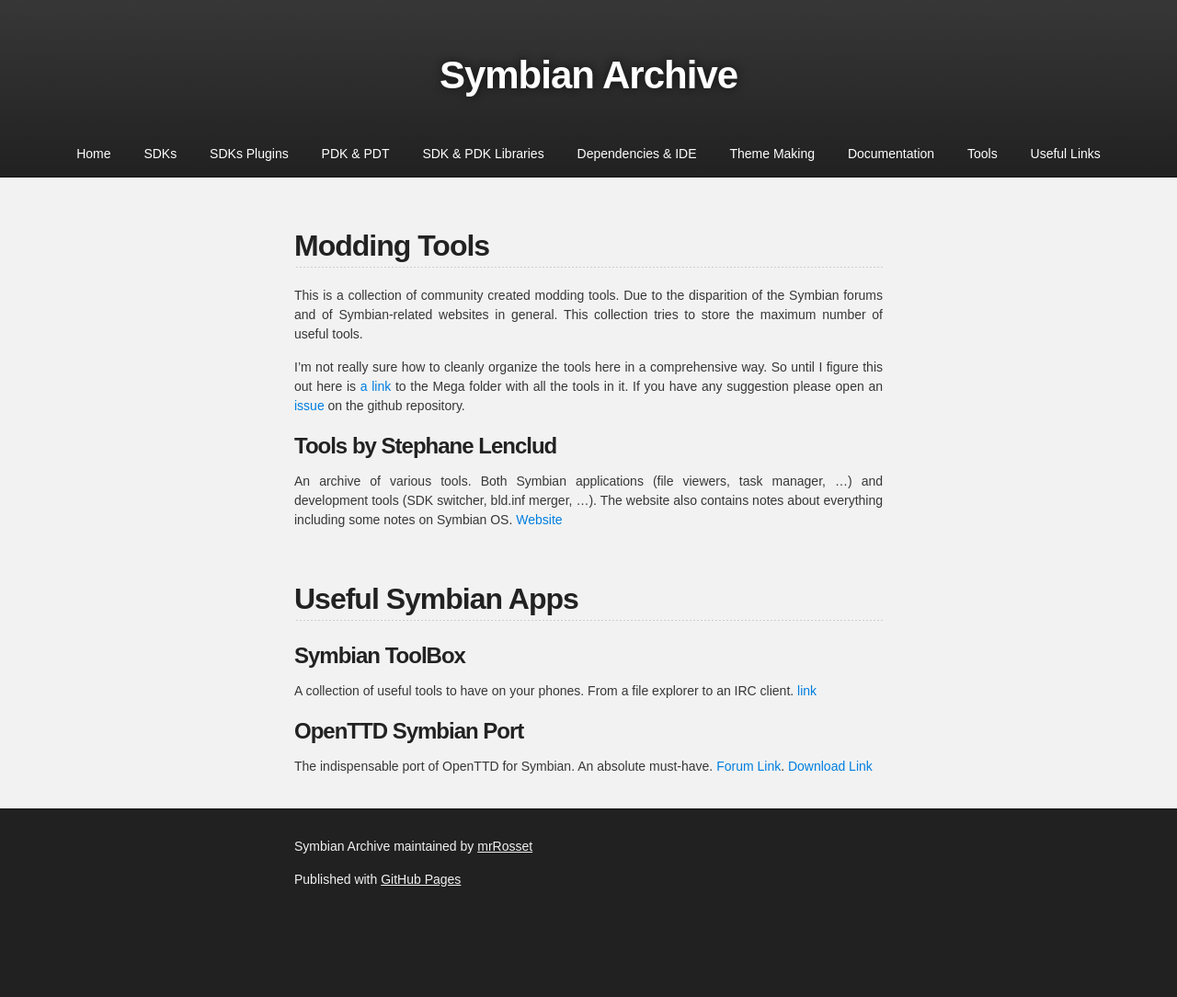
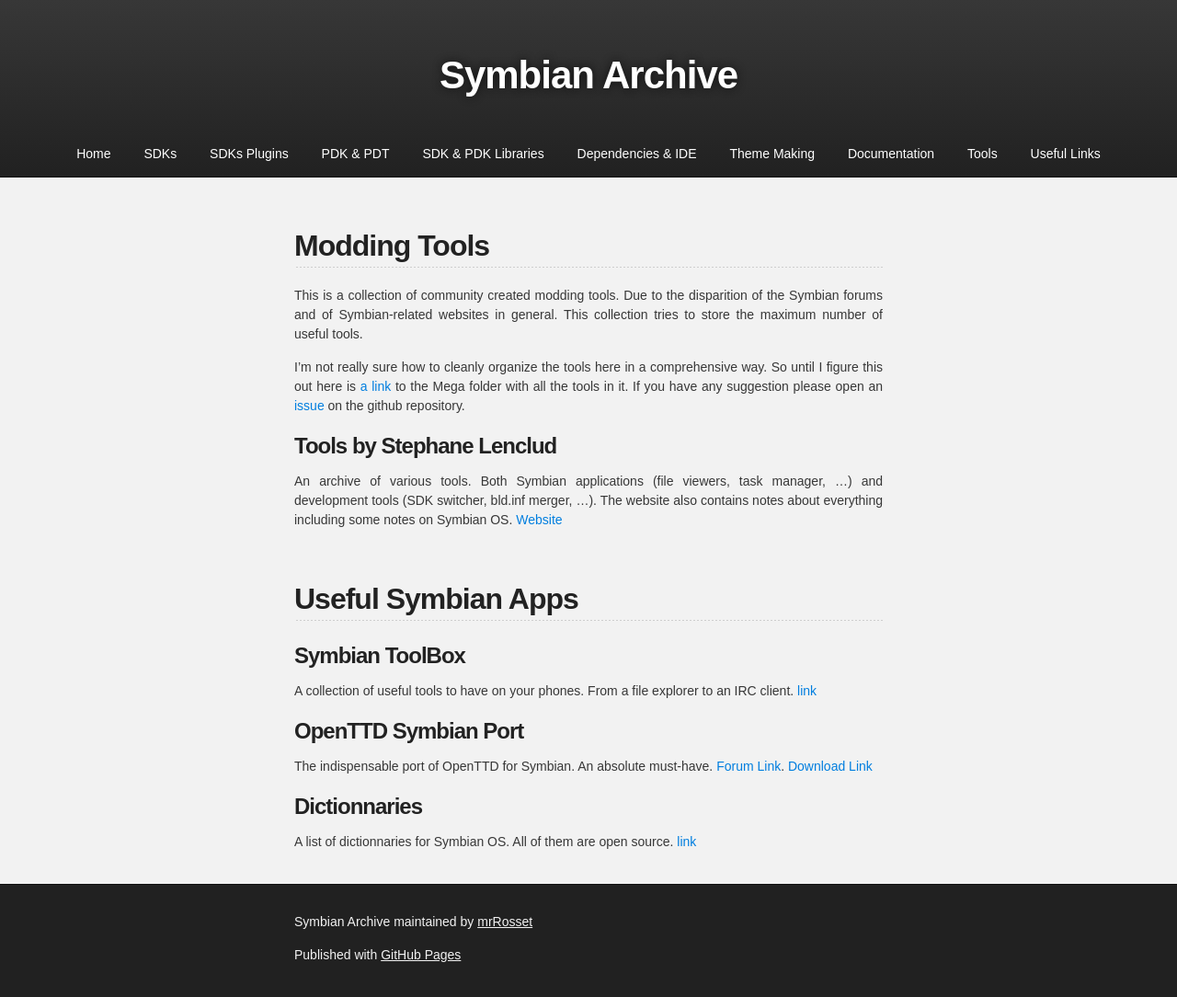
Before and after one commit to mrRosset/Symbian-Archive, a Jekyll site: the page built from Tools.md, in a window 1280 px wide. Shown: the whole page at 92% size. Built offline with Jekyll 4.4.1, drawn with Linux system fonts in a browser that asks for light colours; our own code applies the rules of GitHub Pages for plain Markdown files; the repository's description, which GitHub fills in, is left out; before the commit the page ends 1002 px from its top, so only the background shows below that.

Commit message:
add Dictionnaries to Tools

```diff
--- a/Tools.md
+++ b/Tools.md
@@ -19,3 +19,7 @@ A collection of useful tools to have on your phones. From a file explorer to an
 ### OpenTTD Symbian Port
 
 The indispensable port of OpenTTD for Symbian. An absolute must-have. [Forum Link](https://www.tt-forums.net/viewtopic.php?t=35942). [Download Link](http://team.pld-linux.org/~wolf/symbian/)
+
+### Dictionnaries
+
+A list of dictionnaries for Symbian OS. All of them are open source. [link](https://github.com/goldendict/goldendict/issues/765)
```
